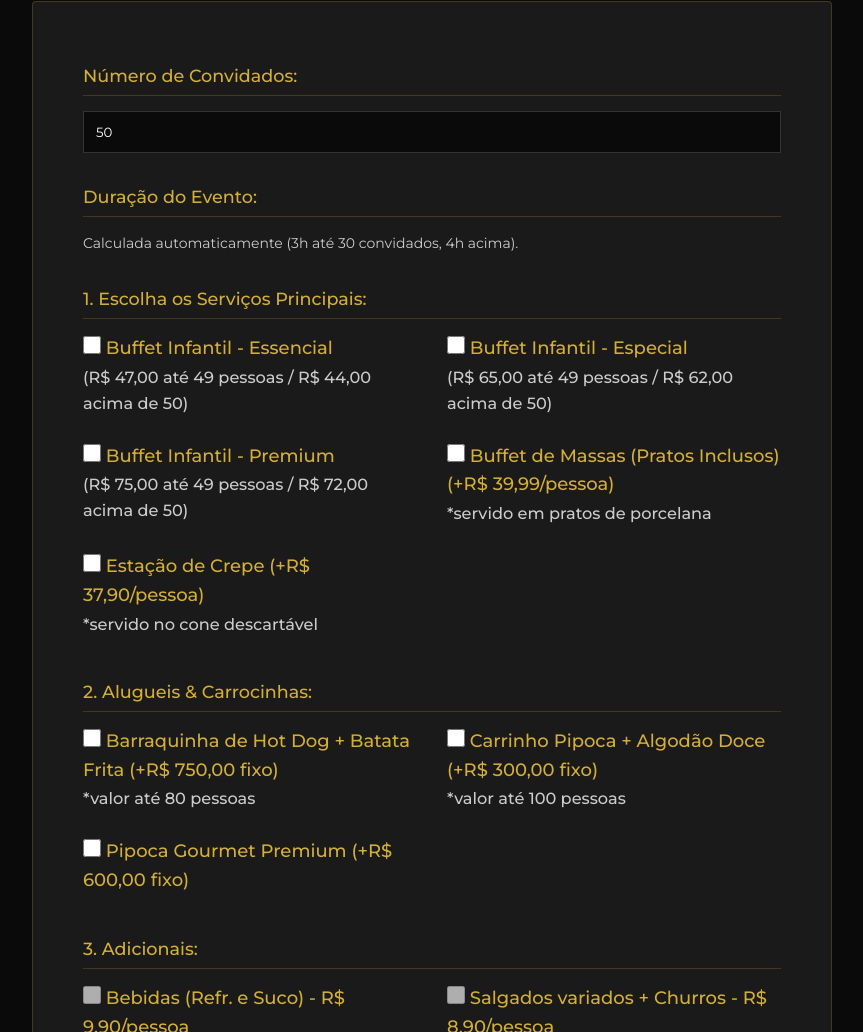
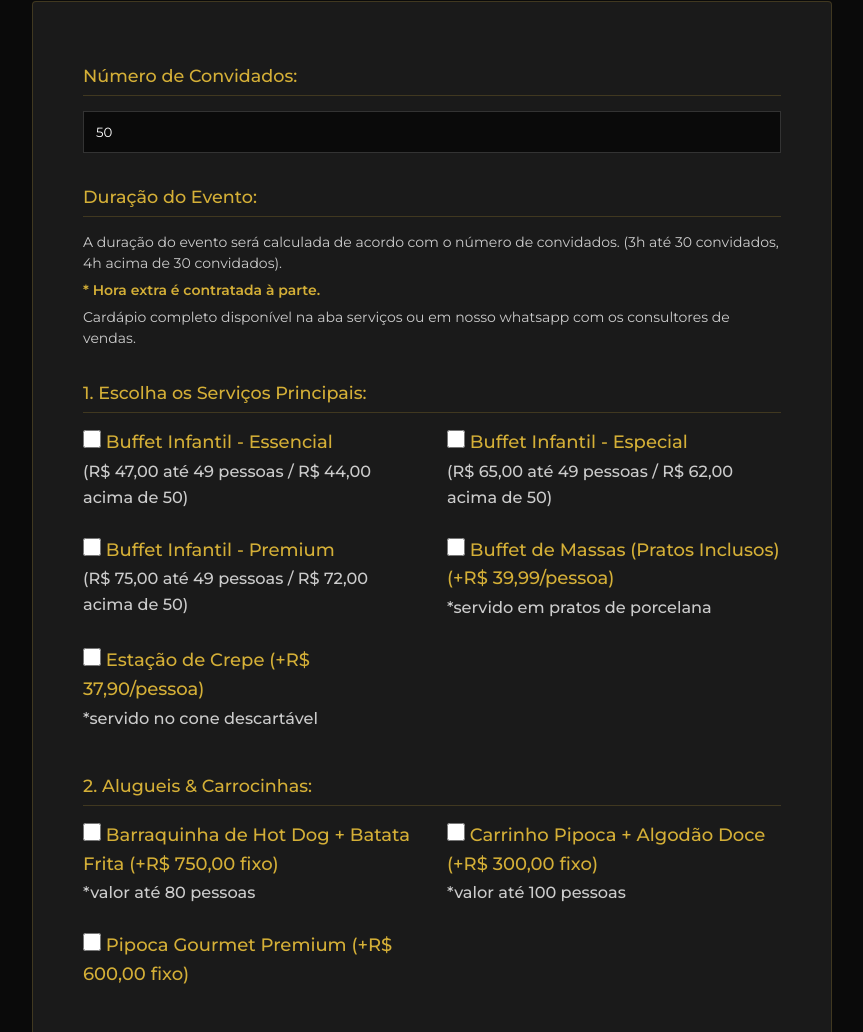
Before and after one commit to lararodrii/tudoprafesta-site, a plain HTML site: page index.html in a window 1280 px wide. Shown: the part 2756-3788 px from the top of the page, without its empty margins (208-1071 px from the left). Drawn offline with nearby package versions, Linux system fonts and the light colour scheme; no server answers; a web font is replaced by a local one.

```diff
--- a/index.html
+++ b/index.html
@@ -227,8 +227,17 @@
 
                     <div class="form-group">
                         <label>Duração do Evento:</label>
-                        <p style="color: var(--text-gray); font-size: 14px; margin-top: 5px;">Calculada automaticamente
-                            (3h até 30 convidados, 4h acima).</p>
+                        <p style="color: var(--text-gray); font-size: 14px; margin-top: 5px; line-height: 1.5;">
+                            A duração do evento será calculada de acordo com o número de convidados. (3h até 30
+                            convidados, 4h acima de 30 convidados).
+                        </p>
+                        <p style="color: var(--primary-gold); font-size: 14px; margin-top: 5px; font-weight: bold;">
+                            * Hora extra é contratada à parte.
+                        </p>
+                        <p style="color: var(--text-gray); font-size: 14px; margin-top: 5px; line-height: 1.5;">
+                            Cardápio completo disponível na aba serviços ou em nosso whatsapp com os consultores de
+                            vendas.
+                        </p>
                     </div>
 
                     <div class="form-group">
```
